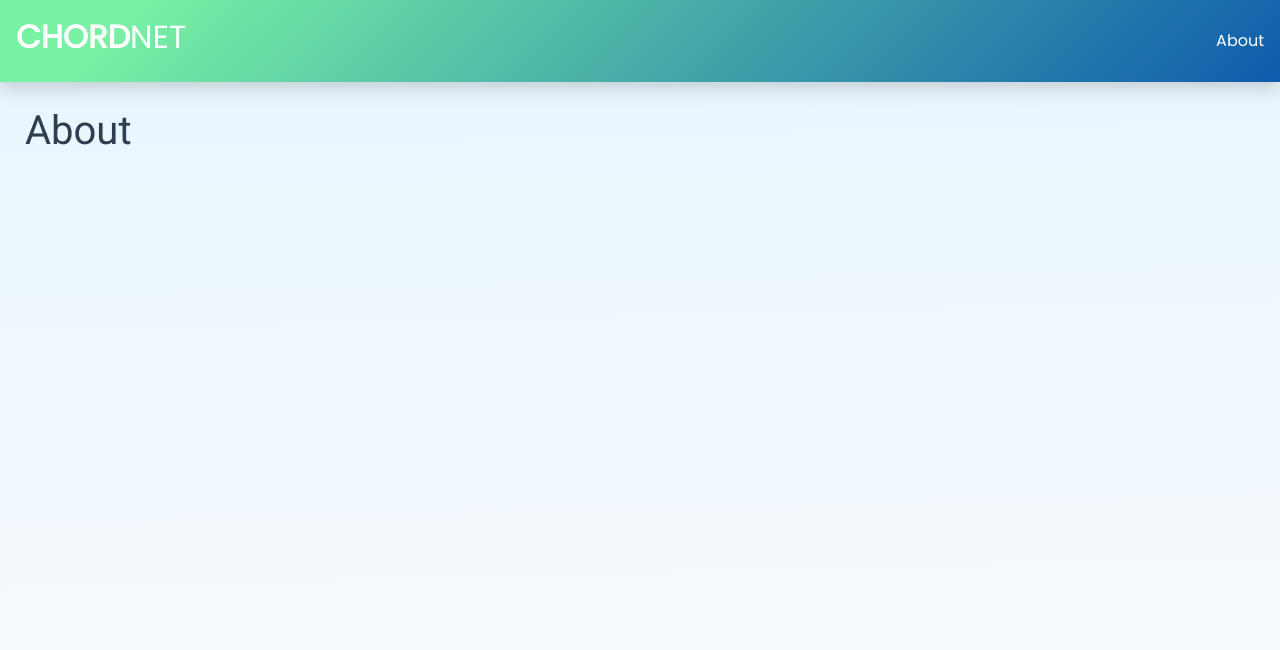
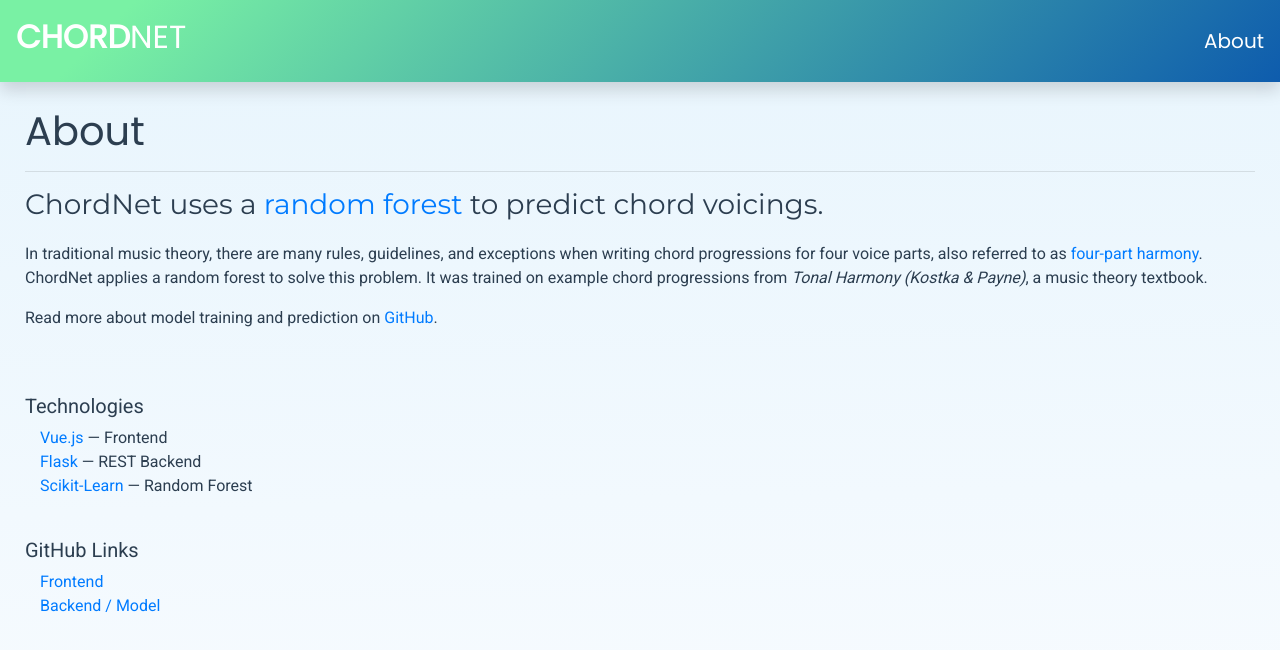
Before and after one commit to gabrantes/ChordNet, a Vue app: page /#/about in a window 1280 px wide. Shown: the top 650 px of the page. Built offline with nearby package versions, Linux system fonts and the light colour scheme.

Commit message:
Wrote About Page. Also, styling

```diff
--- a/src/components/AboutPage.vue
+++ b/src/components/AboutPage.vue
@@ -1,6 +1,67 @@
 <template>
   <div class="aboutPage">
     <h1>About</h1>
+    <hr>
+
+    <h3 id="myHeader">
+    ChordNet uses a
+      <a href="https://en.wikipedia.org/wiki/Random_forest" target="_blank">
+        random forest
+      </a>
+    to predict chord voicings.
+    </h3>
+
+    <p>
+      In traditional music theory, there are many rules, guidelines,
+      and exceptions when writing chord progressions for four
+      voice parts, also referred to as
+      <a href="https://en.wikipedia.org/wiki/Four-part_harmony" target="_blank">
+        four-part harmony</a>.
+      ChordNet applies a random forest to solve this problem.
+      It was trained on example chord progressions
+      from <i>Tonal Harmony (Kostka &amp; Payne)</i>, a music theory textbook.
+    </p>
+    <p>
+      Read more about model training and prediction on
+      <a href="https://github.com/gabrantes/ML-Chord-Progressions" target="_blank">
+        GitHub</a>.
+    </p>
+
+    <br>
+    <br>
+
+    <h5>Technologies</h5>
+    <p class="indent">
+      <a href="https://vuejs.org/" target="blank_">
+        Vue.js
+      </a>
+        — Frontend
+      <br>
+      <a href="https://palletsprojects.com/p/flask/" target="blank_">
+        Flask
+      </a>
+        — REST Backend
+      <br>
+      <a href="https://scikit-learn.org/stable/" target="blank_">
+        Scikit-Learn
+      </a>
+        — Random Forest
+      <br>
+    </p>
+
+    <br>
+
+    <h5>GitHub Links</h5>
+    <p class="indent">
+      <a href="https://github.com/gabrantes/chordnet" target="_blank">
+        Frontend
+      </a>
+      <br>
+      <a href="https://github.com/gabrantes/ML-Chord-Progressions" target="_blank">
+        Backend / Model
+      </a>
+    </p>
+
   </div>
 </template>
 
@@ -11,8 +72,30 @@ export default {
 </script>
 
 <style scoped>
+@import url('https://fonts.googleapis.com/css?family=Poppins|Montserrat&display=swap');
+
 .aboutPage {
   height: 100vh;
-  padding: 25px 25px 25px 25px;
+  padding: 25px;
+}
+
+@media only screen and (max-width: 660px) {
+  .aboutPage {
+    height: 100vh;
+    padding: 15px;
+  }
+}
+
+h1 {
+  font-family: 'Poppins', sans-serif;
+}
+
+#myHeader {
+  font-family: 'Montserrat', sans-serif;
+  margin-bottom: 20px;
+}
+
+.indent {
+  margin-left: 15px;
 }
 </style>
--- a/src/components/HomePage.vue
+++ b/src/components/HomePage.vue
@@ -83,7 +83,7 @@ export default {
 }
 </script>
 
-<style>
+<style scoped>
 @import url('https://fonts.googleapis.com/css?family=Roboto&display=swap');
 #main {
   width: 100%;
--- a/src/components/KeyInput.vue
+++ b/src/components/KeyInput.vue
@@ -4,7 +4,7 @@
     <b-row align-h="center" class="keyRow">
 
       <b-col md class="selectInput">
-        <label>Major / Minor</label>
+        <label>Mode</label>
         <b-form-select
           v-model="selectedMode"
           :options="modeOptions"
--- a/src/components/MyNavBar.vue
+++ b/src/components/MyNavBar.vue
@@ -7,7 +7,7 @@
         </router-link>
       </b-navbar-brand>
 
-      <b-navbar-nav class="ml-auto navText">
+      <b-navbar-nav class="ml-auto navText" id="aboutText">
         <router-link to="/about">
           About
         </router-link>
@@ -35,4 +35,8 @@ export default {
 #title {
   font-size: 2rem;
 }
+
+#aboutText {
+  font-size: 1.25rem;
+}
 </style>
```
